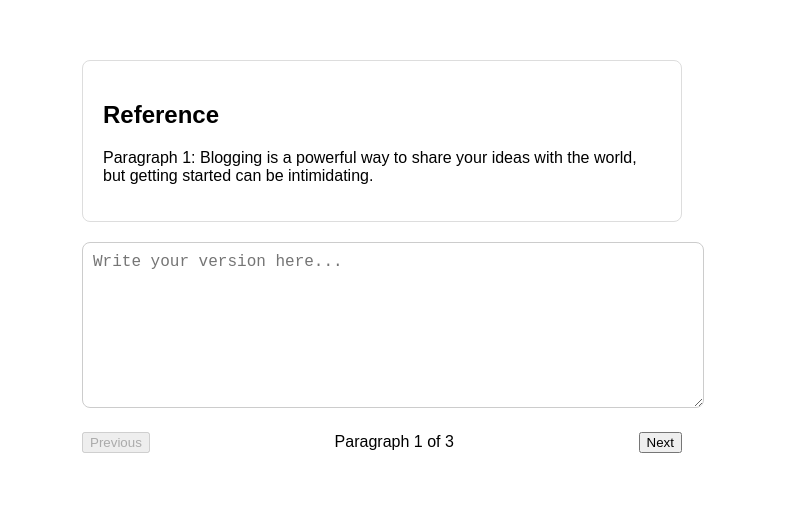
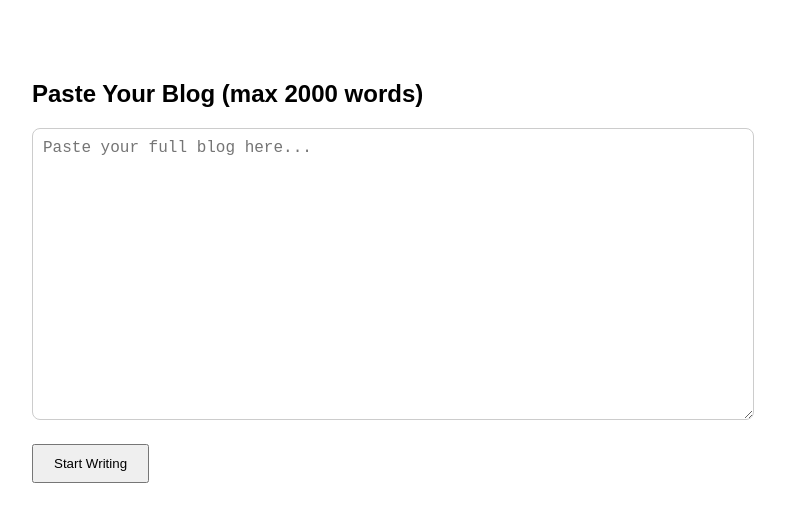
Before and after one commit to AtchayaJayabal/Focused-Paragraph-Writer, a Next.js app: page / in a window 1280 px wide. Shown: the top 522 px of the page, without its empty margins (258-1043 px from the left). Built offline with nearby package versions, Linux system fonts and the light colour scheme.

Commit message:
Update index.js

```diff
--- a/pages/index.js
+++ b/pages/index.js
@@ -1,19 +1,38 @@
 import { useState } from "react";
 
-const paragraphs = [
-  "Paragraph 1: Blogging is a powerful way to share your ideas with the world, but getting started can be intimidating.",
-  "Paragraph 2: One method to ease into writing is to work paragraph by paragraph, focusing only on a small piece at a time.",
-  "Paragraph 3: This approach helps reduce overwhelm and encourages more thoughtful writing."
-];
+export default function Home() {
+  const [blogText, setBlogText] = useState("");
+  const [paragraphs, setParagraphs] = useState([]);
+  const [responses, setResponses] = useState([]);
+  const [index, setIndex] = useState(0);
+  const [started, setStarted] = useState(false);
 
-export default function Home() {
-  const [index, setIndex] = useState(0);
-  const [responses, setResponses] = useState(Array(paragraphs.length).fill(""));
+  const handleStart = () => {
+    const words = blogText.trim().split(/\s+/);
+    if (words.length > 2000) {
+      alert("Please limit your input to 2000 words.");
+      return;
+    }
+
+    const splitParas = blogText
+      .split(/\n\s*\n/) // splits on blank lines
+      .map(p => p.trim())
+      .filter(p => p.length > 0);
+
+    setParagraphs(splitParas);
+    setResponses(Array(splitParas.length).fill(""));
+    setStarted(true);
+  };
 
   const handleChange = (e) => {
     const updated = [...responses];
     updated[index] = e.target.value;
     setResponses(updated);
+  };
+
+  const copyToClipboard = () => {
+    navigator.clipboard.writeText(responses[index] || "");
+    alert("Copied!");
   };
 
   const nextParagraph = () => {
@@ -24,10 +43,26 @@ export default function Home() {
     if (index > 0) setIndex(index - 1);
   };
 
+  if (!started) {
+    return (
+      <div style={{ maxWidth: "700px", margin: "40px auto", padding: "20px", fontFamily: "sans-serif" }}>
+        <h2>Paste Your Blog (max 2000 words)</h2>
+        <textarea
+          rows={15}
+          value={blogText}
+          onChange={(e) => setBlogText(e.target.value)}
+          placeholder="Paste your full blog here..."
+          style={{ width: "100%", padding: "10px", fontSize: "16px", borderRadius: "8px", border: "1px solid #ccc" }}
+        />
+        <button onClick={handleStart} style={{ marginTop: "20px", padding: "10px 20px" }}>Start Writing</button>
+      </div>
+    );
+  }
+
   return (
-    <div style={{ maxWidth: "600px", margin: "40px auto", padding: "20px", fontFamily: "sans-serif" }}>
+    <div style={{ maxWidth: "700px", margin: "40px auto", padding: "20px", fontFamily: "sans-serif" }}>
       <div style={{ border: "1px solid #ddd", padding: "20px", borderRadius: "8px", marginBottom: "20px" }}>
-        <h2>Reference</h2>
+        <h3>Reference Paragraph</h3>
         <p>{paragraphs[index]}</p>
       </div>
 
@@ -39,11 +74,15 @@ export default function Home() {
         style={{ width: "100%", padding: "10px", fontSize: "16px", borderRadius: "8px", border: "1px solid #ccc" }}
       />
 
-      <div style={{ marginTop: "20px", display: "flex", justifyContent: "space-between", alignItems: "center" }}>
-        <button onClick={prevParagraph} disabled={index === 0}>Previous</button>
+      <div style={{ marginTop: "10px", display: "flex", justifyContent: "space-between", alignItems: "center" }}>
+        <button onClick={prevParagraph} disabled={index === 0}>← Previous</button>
         <span>Paragraph {index + 1} of {paragraphs.length}</span>
-        <button onClick={nextParagraph} disabled={index === paragraphs.length - 1}>Next</button>
+        <button onClick={nextParagraph} disabled={index === paragraphs.length - 1}>Next →</button>
       </div>
+
+      <button onClick={copyToClipboard} style={{ marginTop: "20px", padding: "10px 20px" }}>
+        📋 Copy My Version
+      </button>
     </div>
   );
 }
```
